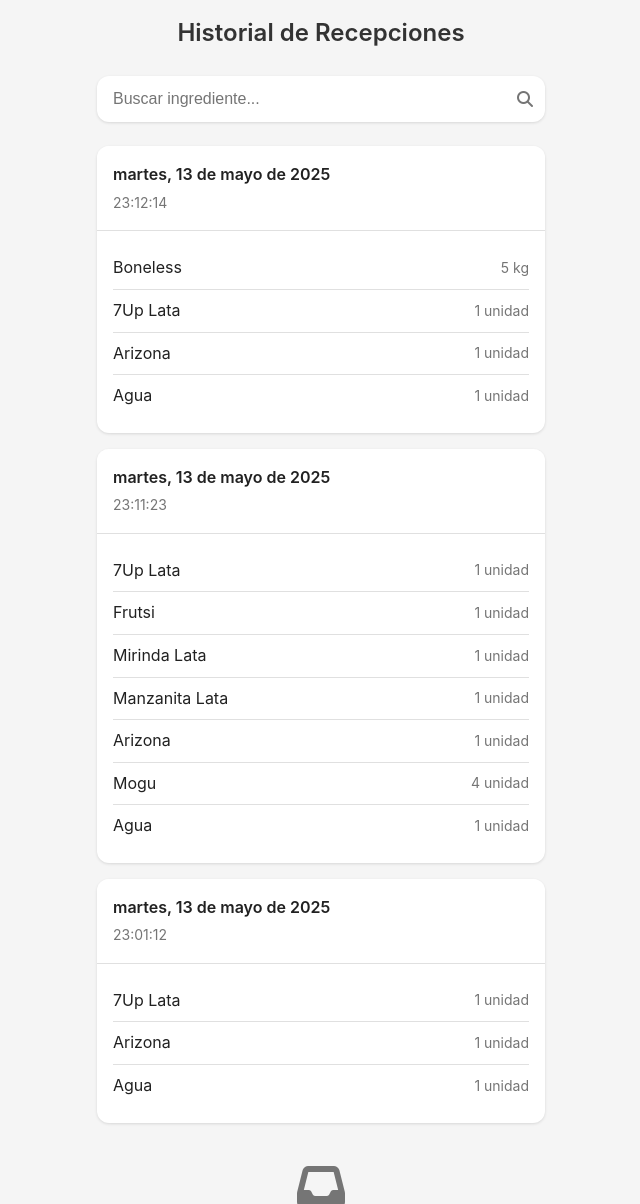
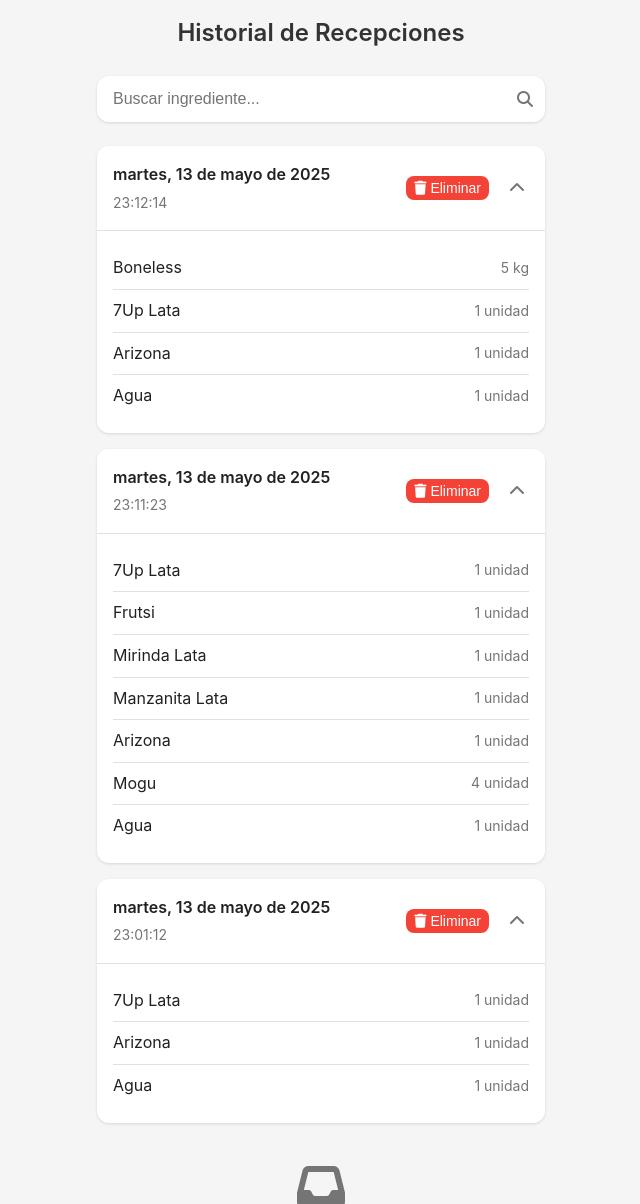
Before and after one commit to Kace27/inventario_zombie, a Flask app: page /recepciones/historial in a window 1280 px wide. Shown: the part 58-1262 px from the top of the page, without its empty margins (319-959 px from the left). Run offline with Flask 3, Linux system fonts and the light colour scheme; a user stored in the database is signed in; data comes from the database, SQL or seed files in the repository; both versions use the stored data as it was after the commit; some libraries are stand-ins or nearby versions.

Commit message:
boton delete en el historial

```diff
--- a/templates/recepciones/historial.html
+++ b/templates/recepciones/historial.html
@@ -111,6 +111,19 @@
         padding: var(--spacing-md);
         background-color: var(--surface-color);
         border-bottom: 1px solid var(--border-color);
+        display: flex;
+        justify-content: space-between;
+        align-items: center;
+        cursor: pointer;
+        user-select: none;
+    }
+
+    .reception-header:hover {
+        background-color: var(--primary-light);
+    }
+
+    .reception-header-content {
+        flex-grow: 1;
     }
 
     .reception-date {
@@ -123,6 +136,50 @@
     .reception-time {
         font-size: 0.875rem;
         color: var(--text-secondary);
+    }
+
+    .reception-toggle {
+        width: 24px;
+        height: 24px;
+        display: flex;
+        align-items: center;
+        justify-content: center;
+        margin-left: var(--spacing-md);
+        transition: transform 0.3s ease;
+        color: var(--text-secondary);
+    }
+
+    .reception-toggle.collapsed {
+        transform: rotate(-180deg);
+    }
+
+    .delete-btn {
+        background-color: var(--error-color);
+        color: white;
+        border: none;
+        border-radius: var(--radius-small);
+        padding: var(--spacing-xs) var(--spacing-sm);
+        font-size: 0.875rem;
+        cursor: pointer;
+        display: flex;
+        align-items: center;
+        gap: var(--spacing-xs);
+        margin-left: var(--spacing-md);
+        transition: background-color 0.2s ease;
+    }
+
+    .delete-btn:hover {
+        background-color: #d32f2f;
+    }
+
+    .reception-content {
+        max-height: 1000px;
+        overflow: hidden;
+        transition: max-height 0.3s ease-in-out;
+    }
+
+    .reception-content.collapsed {
+        max-height: 0;
     }
 
     .reception-items {
@@ -321,6 +378,47 @@
             loadRecepciones();
         }, 300));
 
+        // Event delegation for delete buttons and collapsible headers
+        recepcionesContainer.addEventListener('click', function(e) {
+            const deleteBtn = e.target.closest('.delete-btn');
+            const header = e.target.closest('.reception-header');
+
+            if (deleteBtn) {
+                e.stopPropagation(); // Prevent header click when clicking delete
+                const receptionId = deleteBtn.getAttribute('data-reception-id');
+                receptionToDelete = receptionId;
+                confirmDeleteModal.style.display = 'flex';
+            } else if (header) {
+                const card = header.closest('.reception-card');
+                const content = card.querySelector('.reception-content');
+                const toggle = card.querySelector('.reception-toggle');
+
+                content.classList.toggle('collapsed');
+                toggle.classList.toggle('collapsed');
+            }
+        });
+
+        // Cancel delete
+        cancelDeleteBtn.addEventListener('click', function() {
+            confirmDeleteModal.style.display = 'none';
+            receptionToDelete = null;
+        });
+
+        // Confirm delete
+        confirmDeleteBtn.addEventListener('click', function() {
+            if (receptionToDelete) {
+                deleteReception(receptionToDelete);
+            }
+        });
+
+        // Close modal when clicking outside
+        confirmDeleteModal.addEventListener('click', function(e) {
+            if (e.target === confirmDeleteModal) {
+                confirmDeleteModal.style.display = 'none';
+                receptionToDelete = null;
+            }
+        });
+
         // Function to load receptions
         function loadRecepciones() {
             // Show loading state
@@ -374,9 +472,19 @@
                 // Create card content
                 card.innerHTML = `
                     <div class="reception-header">
+                        <div class="reception-header-content">
                             <div class="reception-date">${formattedDate}</div>
                             <div class="reception-time">${reception.hora_recepcion}</div>
                         </div>
+                        <button class="delete-btn" data-reception-id="${reception.id}">
+                            <i class="fas fa-trash"></i>
+                            Eliminar
+                        </button>
+                        <div class="reception-toggle">
+                            <i class="fas fa-chevron-up"></i>
+                        </div>
+                    </div>
+                    <div class="reception-content">
                         <div class="reception-items">
                             ${reception.ingredientes.map(item => `
                                 <div class="reception-item">
@@ -390,6 +498,7 @@
                                 <i class="fas fa-sticky-note"></i> ${reception.notas}
                             </div>
                         ` : ''}
+                    </div>
                 `;
 
                 recepcionesContainer.appendChild(card);
@@ -428,6 +537,37 @@
                 toast.style.display = 'none';
             }, 3000);
         }
+
+        // Function to delete a reception
+        function deleteReception(receptionId) {
+            // Show loading state
+            confirmDeleteBtn.textContent = 'Eliminando...';
+            confirmDeleteBtn.disabled = true;
+
+            fetch(`/api/recepciones/${receptionId}`, {
+                method: 'DELETE'
+            })
+            .then(response => response.json())
+            .then(data => {
+                if (data.success) {
+                    showToast('success', 'Recepción eliminada correctamente');
+                    loadRecepciones(); // Reload the list
+                } else {
+                    showToast('error', data.error || 'Error al eliminar la recepción');
+                }
+            })
+            .catch(error => {
+                console.error('Error:', error);
+                showToast('error', 'Error al procesar la solicitud');
+            })
+            .finally(() => {
+                // Reset modal state
+                confirmDeleteBtn.textContent = 'Eliminar';
+                confirmDeleteBtn.disabled = false;
+                confirmDeleteModal.style.display = 'none';
+                receptionToDelete = null;
+            });
+        }
     });
 </script>
 {% endblock %}
```
Also changed, not shown: instance/inventario_zombie.sqlite, 2 other files. Lines whose indentation alone changed are shown as unchanged.
